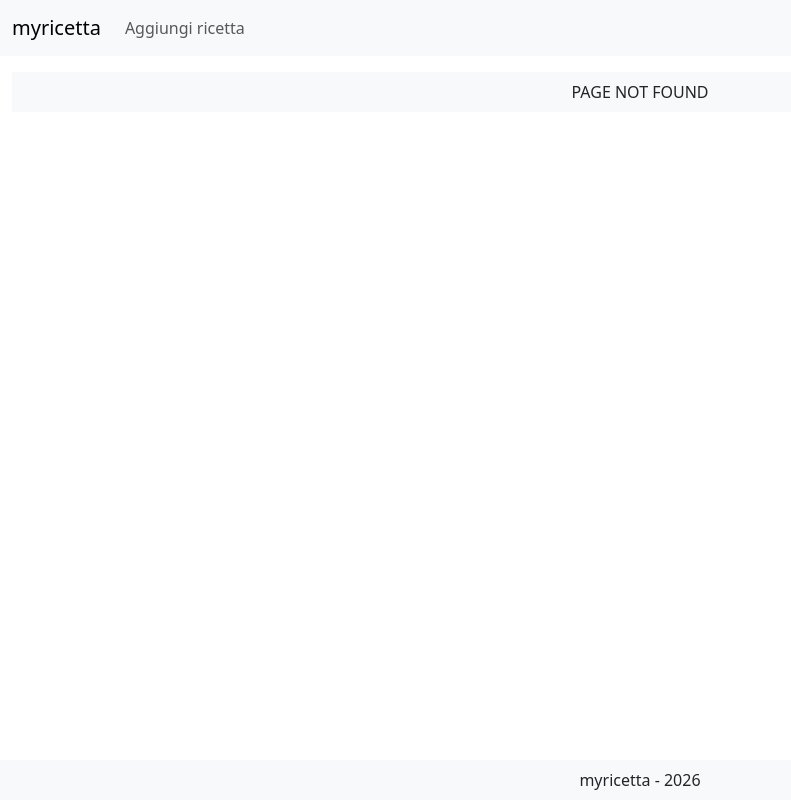
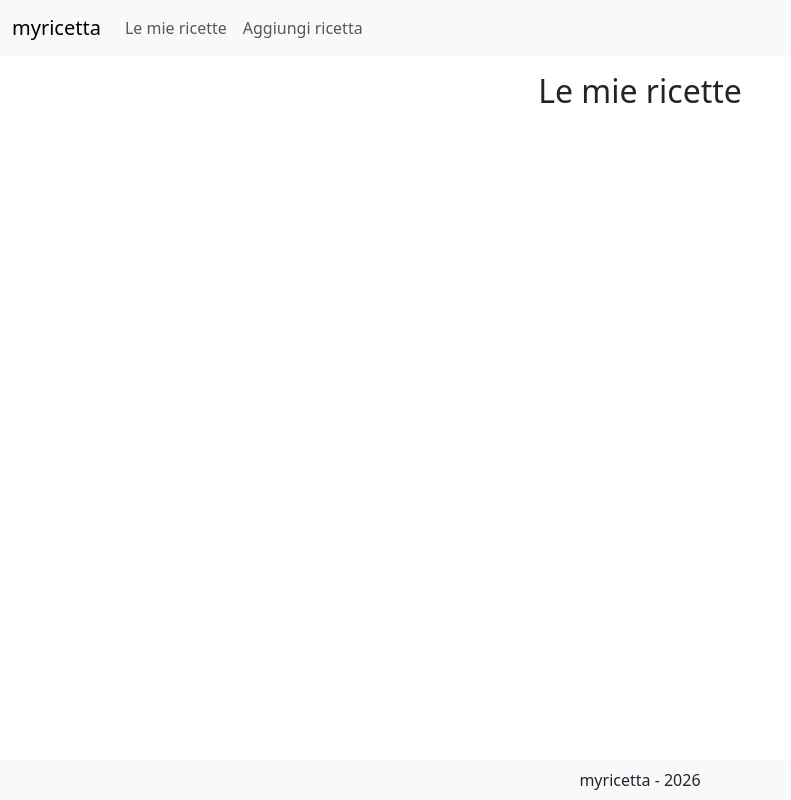
Before and after one commit to tave8/myricetta-react, a React (Vite) app: page /my-recipes in a window 1280 px wide. Before the commit this address had no page. Shown: the whole page, without its empty margins (0-791 px from the left). Built offline with nearby package versions, Linux system fonts and the light colour scheme.

Commit message:
add my recipes route

```diff
--- a/src/App.jsx
+++ b/src/App.jsx
@@ -10,6 +10,7 @@ import { store, persistedStore } from "./redux/store/index"
 import { PersistGate } from "redux-persist/integration/react"
 // pages components
 import RecipeComponent from "./components/Recipe"
+import MyRecipesComponent from "./components/MyRecipes"
 import NotFoundComponent from "./components/NotFound"
 // layout components
 import NavbarComponent from "./components/Navbar"
@@ -27,6 +28,7 @@ function App() {
             {/* PAGES/ROUTES */}
             <Col xs={12} className="py-3" style={{ flexGrow: 1 }} id="pages-container">
               <Routes>
+                <Route path="/my-recipes" element={<MyRecipesComponent />} />
                 <Route path="/add-recipe" element={<RecipeComponent />} />
                 <Route path="/edit-recipe/:recipeId" element={<RecipeComponent isEditMode={true} />} />
                 <Route path="*" element={<NotFoundComponent />} />
--- /dev/null
+++ b/src/components/MyRecipes.jsx
@@ -0,0 +1,18 @@
+import { Col, Row } from "react-bootstrap"
+
+const MyRecipes = () => {
+  return (
+    <Row className="justify-content-center">
+      <Col xs={12} md={9}>
+        <Row className="flex-column gap-5">
+          {/* PAGE TITLE */}
+          <Col>
+            <h2 className="text-center">Le mie ricette</h2>
+          </Col>
+        </Row>
+      </Col>
+    </Row>
+  )
+}
+
+export default MyRecipes
--- a/src/components/Navbar.jsx
+++ b/src/components/Navbar.jsx
@@ -16,6 +16,9 @@ const NavbarComponent = (props) => {
           <Navbar.Toggle aria-controls="basic-navbar-nav" />
           <Navbar.Collapse id="basic-navbar-nav">
             <Nav className="me-auto">
+              <Nav.Link as={Link} to="/my-recipes">
+                Le mie ricette
+              </Nav.Link>
               <Nav.Link as={Link} to="/add-recipe">
                 Aggiungi ricetta
               </Nav.Link>
```
Also changed, not shown: 1 other file (tests, documents, lock files or other folders).
